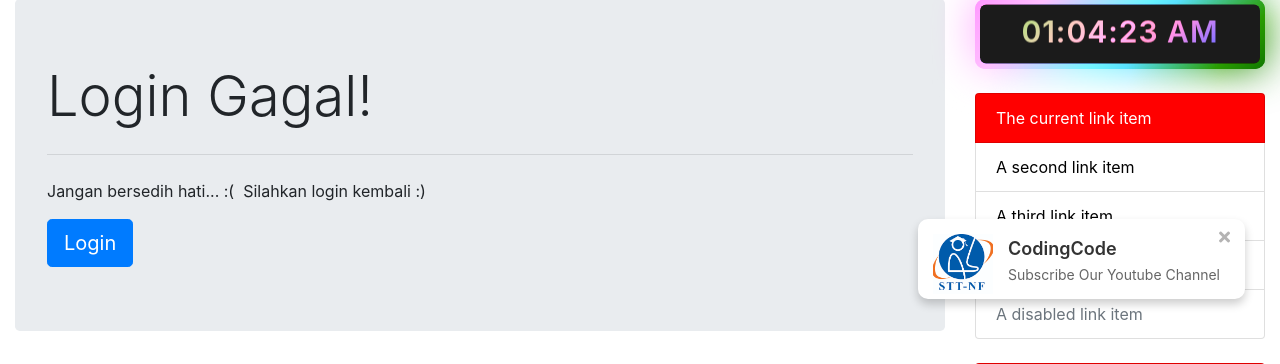
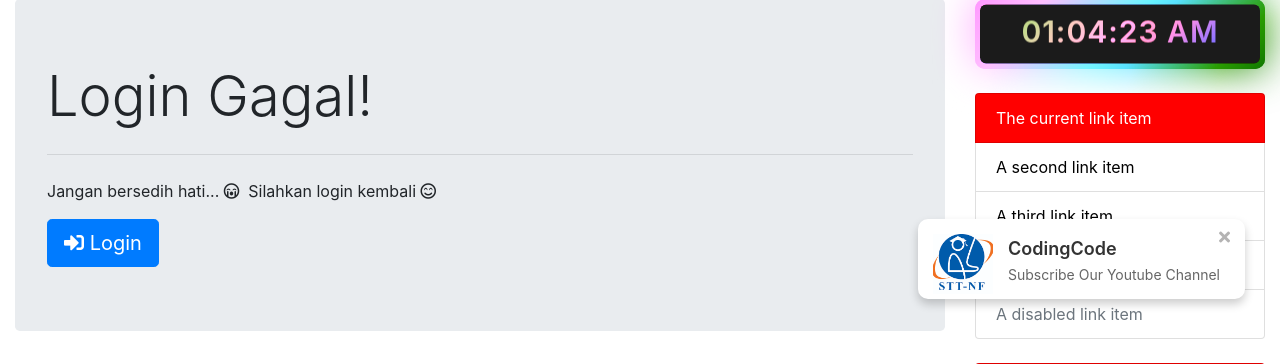
Before and after one commit to rootercrack/CodingCode, a PHP site: page /my_website/index.php?hal=logingagal in a window 1280 px wide. Shown: the part 476-840 px from the top of the page. Run offline with PHP 8.4, Linux system fonts and the light colour scheme; the visitor is signed in with stand-in values (Sample User, id 1); data that the repository does not hold is empty.

Commit message:
Update logingagal.php

```diff
--- a/my_website/logingagal.php
+++ b/my_website/logingagal.php
@@ -1,6 +1,6 @@
 <div class="jumbotron">
     <h1 class="display-4">Login Gagal!</h1>
     <hr class="my-4">
-    <p>Jangan bersedih hati... :(&nbsp; Silahkan login kembali :)</p>
-    <a class="btn btn-primary btn-lg" href="index.php?hal=login" role="button">Login</a>
+    <p>Jangan bersedih hati... <i class="far fa-sad-cry"></i>&nbsp; Silahkan login kembali <i class="far fa-smile-beam"></i></p>
+    <a class="btn btn-primary btn-lg" href="index.php?hal=login" role="button"><i class="fas fa-sign-in-alt"></i> Login</a>
 </div>
```
